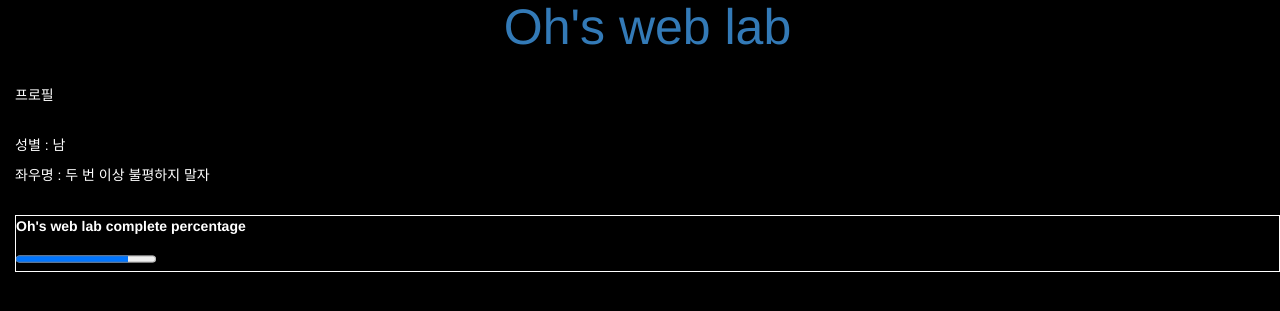
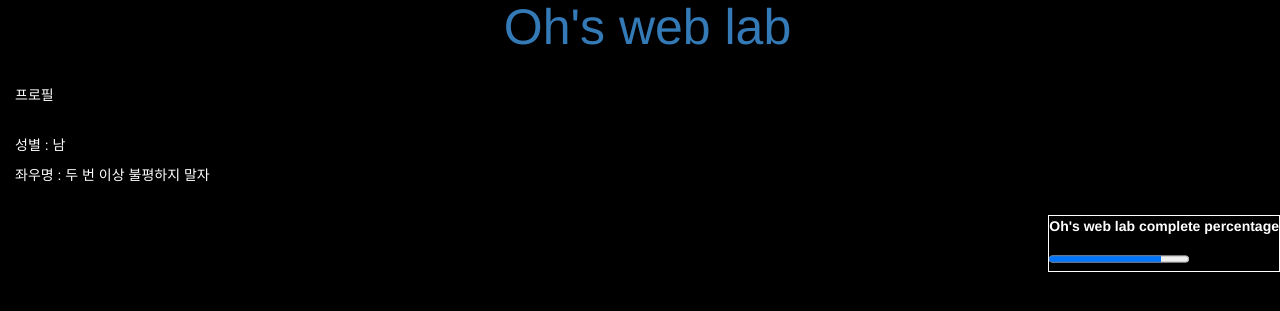
Before and after one commit to och5351/Oh-s-Django-blog-app, a Django app: page / in a window 1280 px wide. Shown: the part 116-427 px from the top of the page. Run offline with Django 3.2, Linux system fonts and the light colour scheme; data that the repository does not hold is empty; some libraries are stand-ins or nearby versions.

Commit message:
프로필 수정

```diff
--- a/blog/static/css/blog.css
+++ b/blog/static/css/blog.css
@@ -7,5 +7,6 @@ body {padding-left: 15px;}
     margin-right: 20px;
 }
 .percentage{
+    float: right;
     border: 1px solid white;
 }
```
